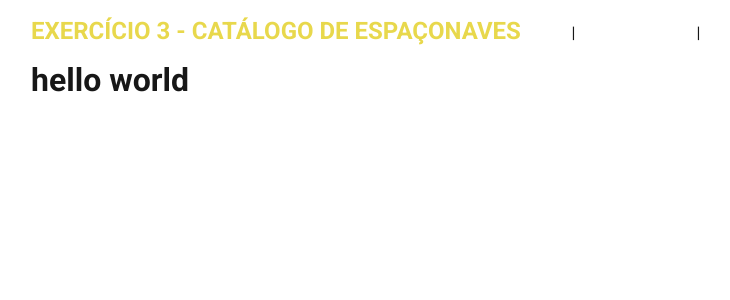
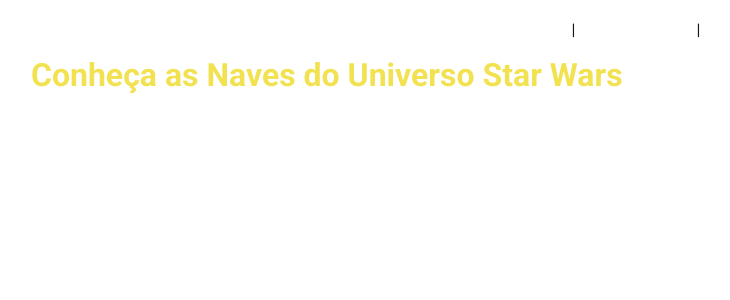
Before and after one commit to KINZEE97/03-exercicio, a Next.js app: page / in a window 1280 px wide. Shown: the top 300 px of the page, without its empty margins (226-956 px from the left). Built offline with nearby package versions, Linux system fonts and the light colour scheme.

Commit message:
implemented home page

```diff
--- a/app/(homePage)/page.module.css
+++ b/app/(homePage)/page.module.css
@@ -1,3 +1,23 @@
 .page {
     font-family: var(--font-roboto);
+    height: 100%;
+
+    & h1 {
+        color: #f2e251;
+        margin-bottom: 2rem;
+    }
+
+    & a {
+        color: white;
+        text-decoration: none;
+        border: 1px solid white;
+        border-radius: 0.5rem;
+        padding: 0.7rem 4rem;
+        transition: 0.2s ease-in-out;
+    }
+
+    & a:hover {
+        color: #f2e251;
+        border-color: #f2e251;
+    }
 }
--- a/app/(homePage)/page.tsx
+++ b/app/(homePage)/page.tsx
@@ -1,9 +1,13 @@
+import Link from "next/link";
 import styles from "./page.module.css";
 
 export default function Home() {
     return (
         <div className={styles.page}>
-            <h1>hello world</h1>
+            <h1>Conheça as Naves do Universo Star Wars</h1>
+            <Link href={"/spaceships"} className={styles.seeAllBtn}>
+                Ver todos
+            </Link>
         </div>
     );
 }
--- a/app/globals.css
+++ b/app/globals.css
@@ -14,12 +14,12 @@
 body {
     max-width: 100vw;
     overflow-x: hidden;
+    min-height: 100vh;
 }
 
 body {
     color: var(--foreground);
     background: var(--background);
-    height: 100vh;
 }
 
 * {
@@ -37,6 +37,7 @@
 .container {
     border: 1px solid white;
     width: 60vw;
+    height: 100vh;
     margin: auto;
 }
 
@@ -47,10 +48,10 @@
     align-items: center;
 
     & .logo {
-        color: #e8d84c;
+        color: white;
         text-decoration: none;
         font-weight: bold;
-        font-size: 1.5rem;
+        font-size: 1.2rem;
         transition: 0.2s ease-in-out;
     }
 
```
